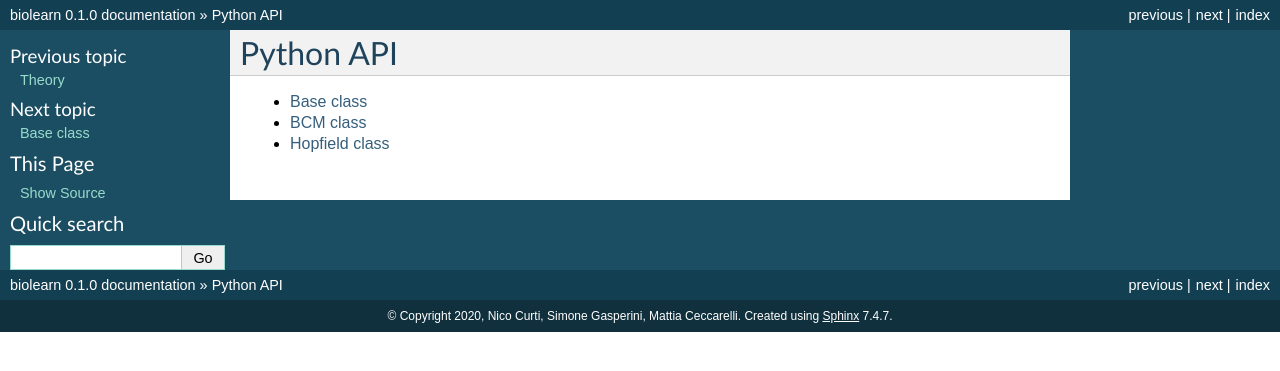
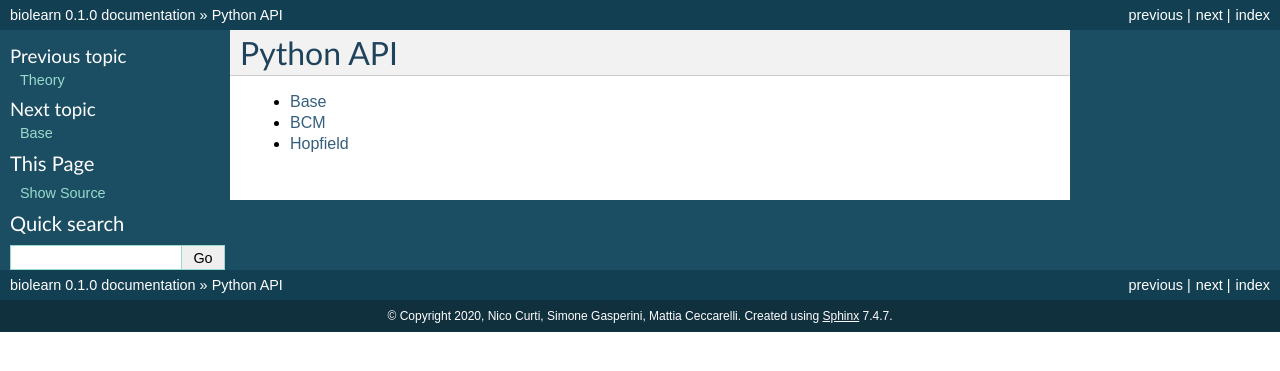
Before and after one commit to SimoneGasperini/biolearn, a Sphinx documentation site: the page built from docs/source/api/modules.rst, in a window 1280 px wide. Shown: the top 371 px of the page. Built offline with Sphinx 7.4.7, drawn with Linux system fonts in a browser that asks for light colours.

Commit message:
minor fix

```diff
--- a/docs/source/modules/base.rst
+++ b/docs/source/api/base.rst
@@ -1,5 +1,5 @@
-Base class
-----------
+Base
+----
 
 .. automodule:: biolearn.model._base
    :members:
--- a/docs/source/modules/bcm.rst
+++ b/docs/source/api/bcm.rst
@@ -1,5 +1,5 @@
-BCM class
----------
+BCM
+---
 
 .. automodule:: biolearn.model.bcm
    :members:
--- a/docs/source/modules/hopfield.rst
+++ b/docs/source/api/hopfield.rst
@@ -1,5 +1,5 @@
-Hopfield class
---------------
+Hopfield
+--------
 
 .. automodule:: biolearn.model.hopfield
    :members:
--- a/docs/source/modules.rst
+++ b/docs/source/api/modules.rst
@@ -4,6 +4,6 @@ Python API
 .. toctree::
    :maxdepth: 4
 
-   modules/base
-   modules/bcm
-   modules/hopfield
+   base
+   bcm
+   hopfield
--- a/docs/source/index.rst
+++ b/docs/source/index.rst
@@ -13,5 +13,5 @@ Welcome to biolearn's documentation!
 
    introduction
    theory
-   modules
+   api/modules
    references
```
